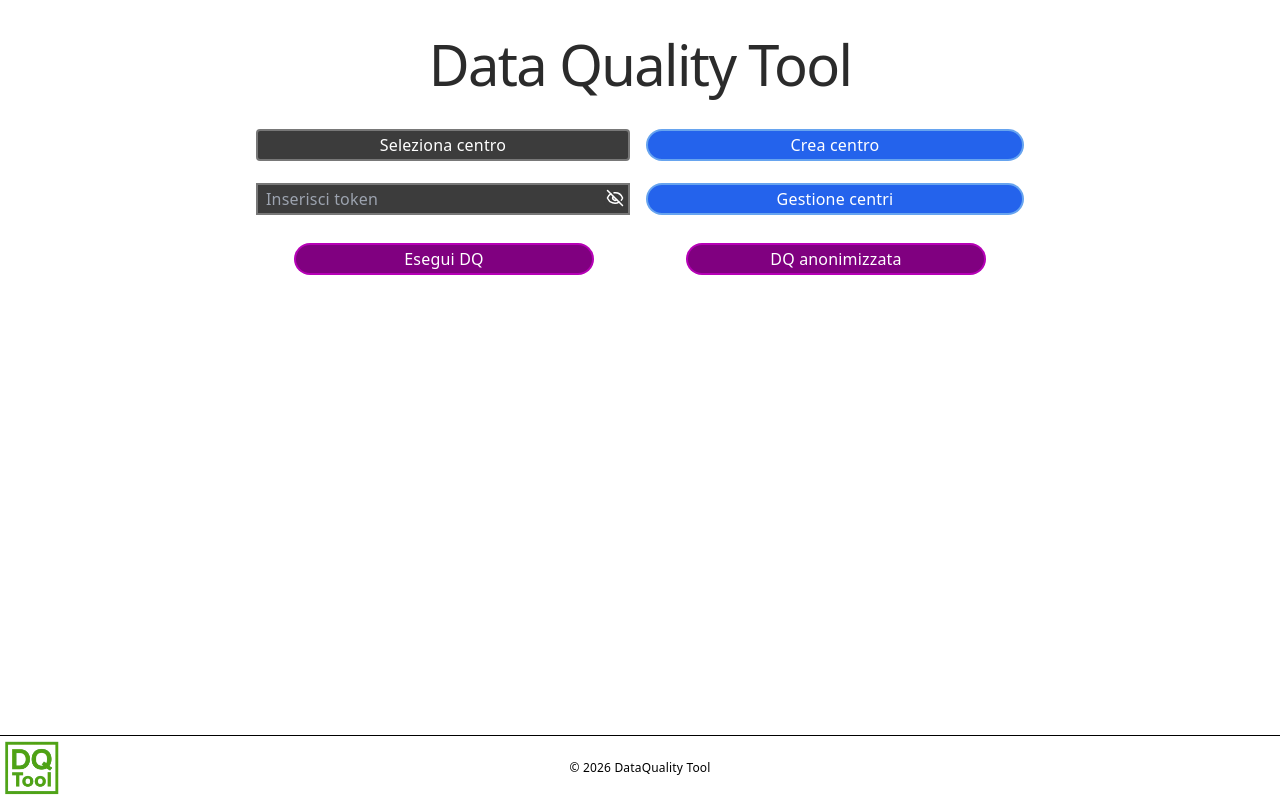
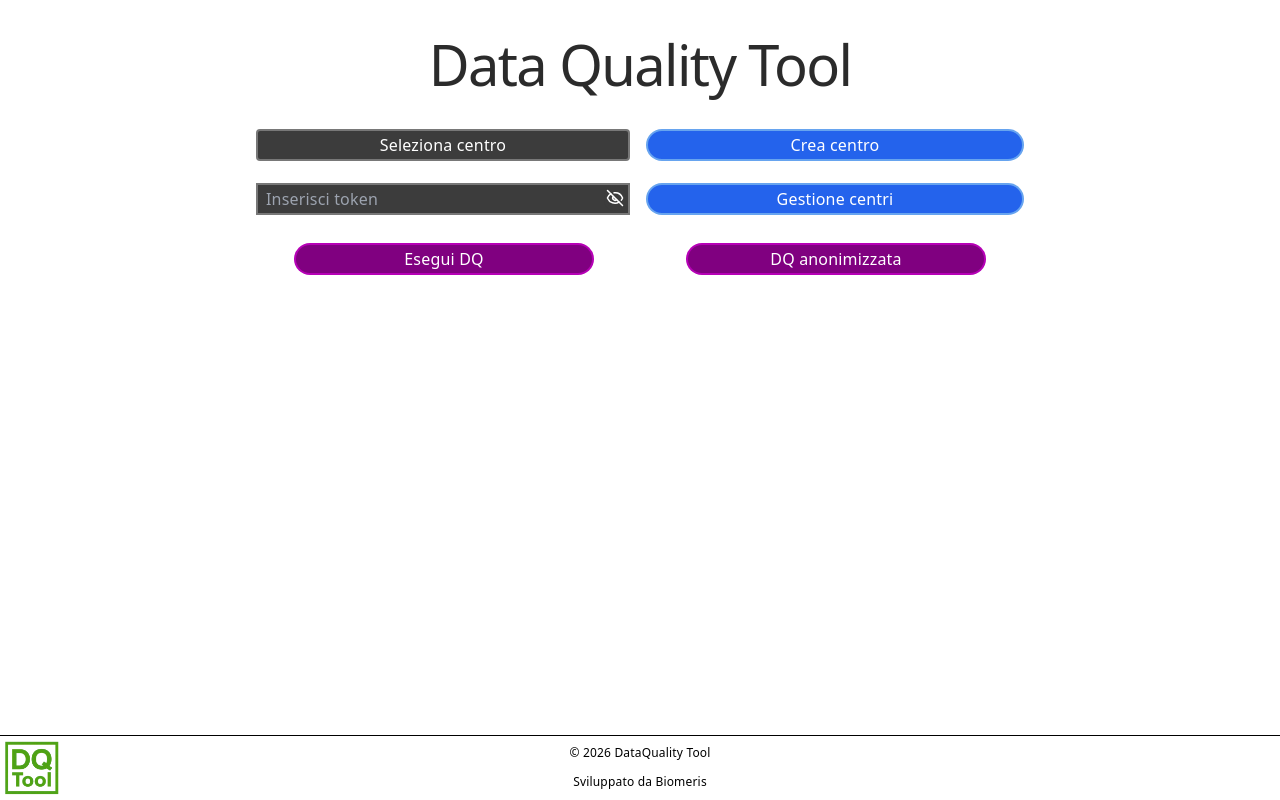
Before and after one commit to AndreaBazzoni/Mockup_DQ-Tool, a React (Vite) app: page / in a window 1280 px wide. Built offline with nearby package versions, Linux system fonts and the light colour scheme.

Commit message:
Update the README file and development informations.

```diff
--- a/src/DataQualityApp.tsx
+++ b/src/DataQualityApp.tsx
@@ -377,6 +377,7 @@
       {/* Successo */}
       <div className="raw">
         <div className="partofRaw">
+          {/* Non anonimi */}
           {result && (
             <div className="containerResults">
               <button
@@ -415,6 +416,7 @@
           )}
         </div>
         <div className="partofRaw">
+          {/* Anonimizzati */}
           {resultAnonymous && (
             <div className="containerResults">
               <button
--- a/src/Footer.tsx
+++ b/src/Footer.tsx
@@ -1,10 +1,13 @@
 // Footer.tsx
+
 export default function Footer() {
   return (
     <footer>
+      {/* Logo */}
       <img src="/DQ_Logo-nobg.png" alt="DQ Logo" width="64px" height="64px" />
       <span>
         © 2026 <span className="font-semibold">DataQuality Tool</span> <br/>
+        Sviluppato da <a href="https://www.biomeris.com/" target="_blank" rel="noopener noreferrer">Biomeris</a>
       </span>
       <div style={{ width: "64px", height: "64px" }}></div>
     </footer>
--- a/src/index.css
+++ b/src/index.css
@@ -1,6 +1,7 @@
 @import "tw-animate-css";
 @import "shadcn/tailwind.css";
 @import "@fontsource-variable/geist";
+
 
 /* Dipendenza Tailwind */
 @tailwind base;
@@ -56,6 +57,11 @@
   @media (max-width: 1024px) {
     width: 500px;
   }
+}
+
+a:hover {
+  color: rgb(36, 99, 236);
+  text-decoration: underline;
 }
 
 h1,
```
Also changed, not shown: 1 other file (tests, documents, lock files or other folders).
